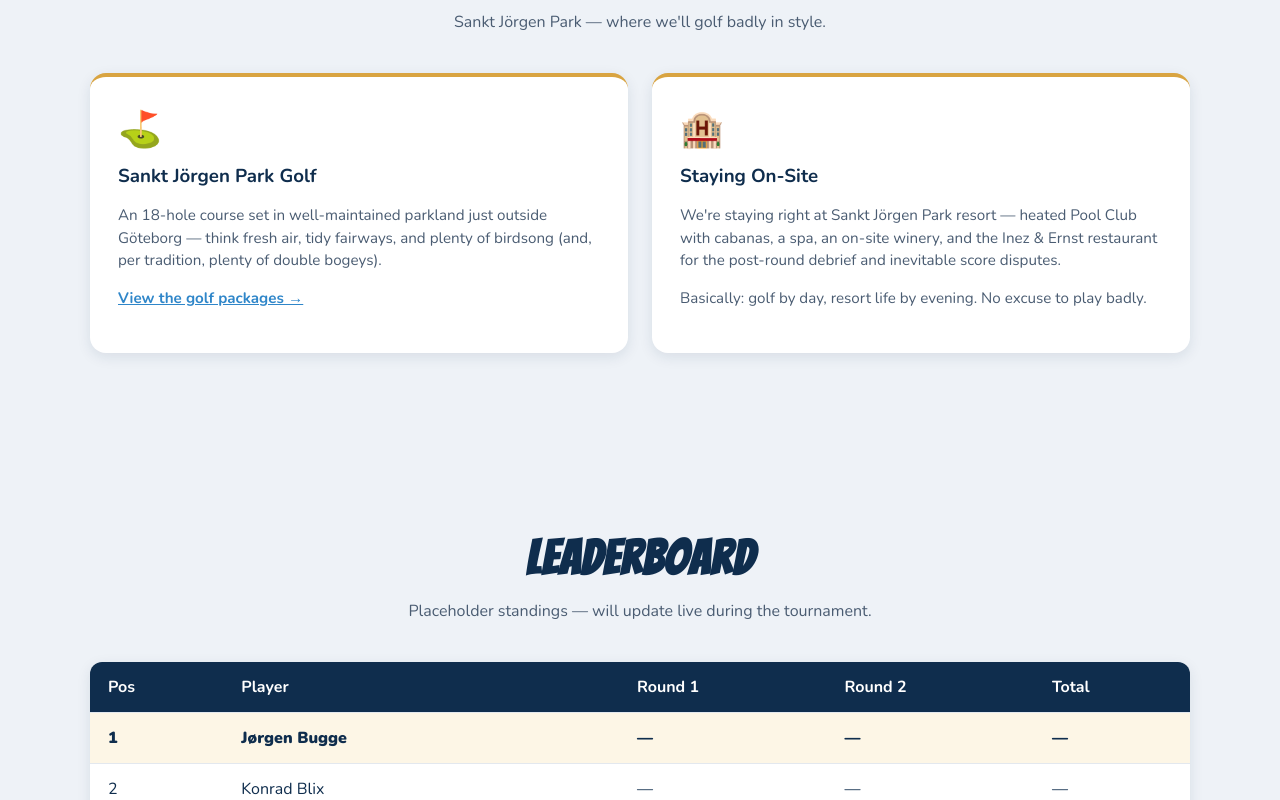
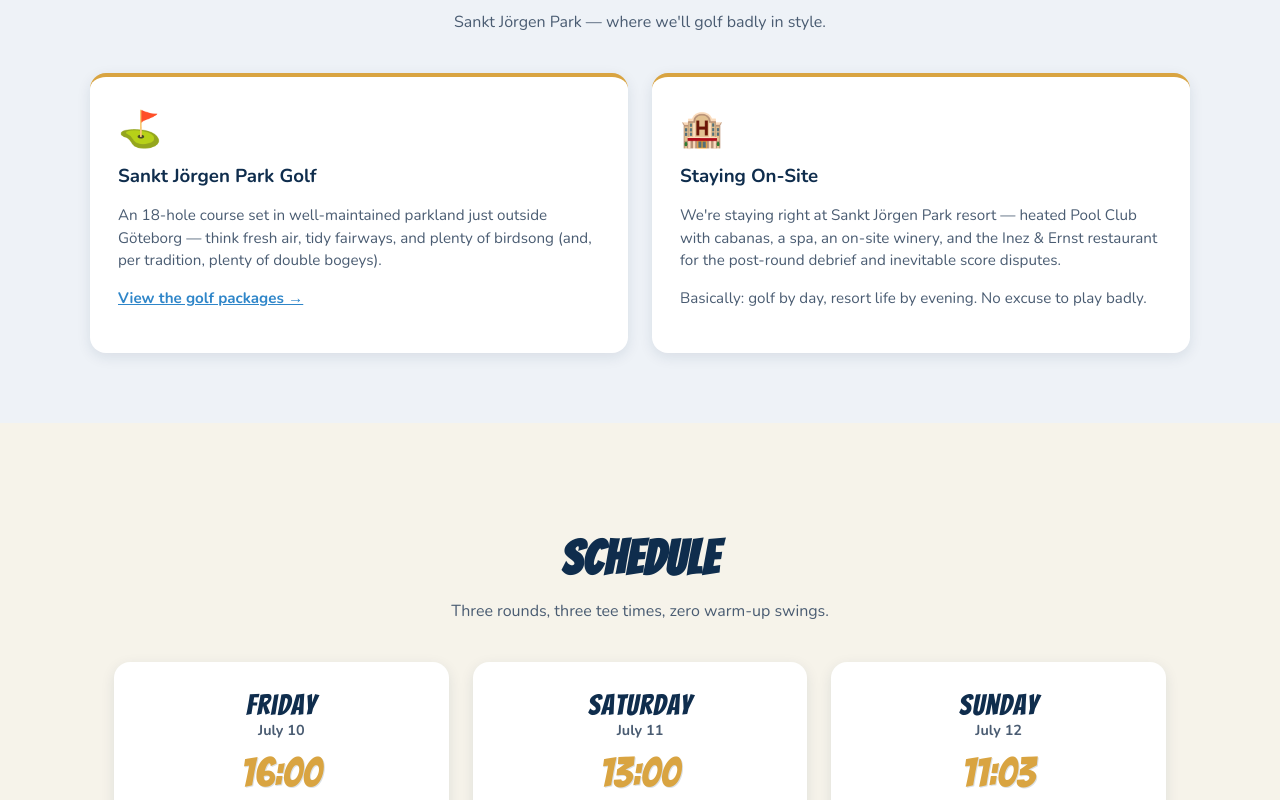
Before and after one commit to jacobjentoft/goteborg-invitational, a plain HTML site: page index.html in a window 1280 px wide. Shown: the part 2000-2800 px from the top of the page. Drawn offline with nearby package versions, Linux system fonts and the light colour scheme.

Commit message:
Add real tournament dates/tee times: countdown to Fri Jul 10 16:00, new Schedule section, 3-round leaderboard

```diff
--- a/css/style.css
+++ b/css/style.css
@@ -397,6 +397,56 @@
   font-weight: 700;
 }
 
+.schedule-grid {
+  display: grid;
+  grid-template-columns: repeat(auto-fit, minmax(220px, 1fr));
+  gap: 24px;
+}
+
+.schedule-card {
+  background: white;
+  border-radius: 16px;
+  padding: 28px 20px;
+  text-align: center;
+  box-shadow: 0 4px 14px rgba(15, 45, 77, 0.1);
+  border-bottom: 4px solid var(--blue-accent);
+  transition: transform 0.3s ease, box-shadow 0.3s ease;
+}
+
+.schedule-card:hover {
+  transform: translateY(-6px);
+  box-shadow: 0 16px 32px rgba(15, 45, 77, 0.18);
+}
+
+.schedule-day {
+  font-family: 'Bangers', cursive;
+  font-size: 1.8rem;
+  color: var(--navy);
+  letter-spacing: 1px;
+}
+
+.schedule-date {
+  font-size: 0.9rem;
+  color: var(--text-soft);
+  font-weight: 700;
+  margin-bottom: 12px;
+}
+
+.schedule-time {
+  font-family: 'Bangers', cursive;
+  font-size: 2.6rem;
+  color: var(--gold);
+  line-height: 1;
+  text-shadow: 1px 1px 0 rgba(15, 45, 77, 0.15);
+}
+
+.schedule-label {
+  margin-top: 10px;
+  font-size: 0.9rem;
+  color: var(--navy);
+  font-weight: 700;
+}
+
 .leaderboard-table {
   width: 100%;
   border-collapse: collapse;
--- a/index.html
+++ b/index.html
@@ -25,6 +25,7 @@
       <li><a href="#home">Home</a></li>
       <li><a href="#players">Players</a></li>
       <li><a href="#venue">Venue</a></li>
+      <li><a href="#schedule">Schedule</a></li>
       <li><a href="#leaderboard">Leaderboard</a></li>
     </ul>
   </nav>
@@ -34,12 +35,12 @@
     <h1 class="hero-title">Gøteborg Invitational</h1>
     <p class="hero-subtitle">7 friends. 1 trophy. Zero chill.</p>
     <div class="hero-meta">
-      <span>📅 Next Weekend</span>
+      <span>📅 July 10–12, 2026</span>
       <span>📍 Sankt Jörgen Park, Göteborg</span>
       <span>🏆 Winner takes all the bragging rights</span>
     </div>
 
-    <div class="countdown" id="countdown" data-target="2026-07-11T08:00:00">
+    <div class="countdown" id="countdown" data-target="2026-07-10T16:00:00">
       <div class="countdown-item"><span class="countdown-value" id="cd-days">00</span><span class="countdown-label">Days</span></div>
       <div class="countdown-item"><span class="countdown-value" id="cd-hours">00</span><span class="countdown-label">Hours</span></div>
       <div class="countdown-item"><span class="countdown-value" id="cd-mins">00</span><span class="countdown-label">Min</span></div>
@@ -149,6 +150,32 @@
     </div>
   </section>
 
+  <section id="schedule" class="section">
+    <h2 class="section-title reveal">Schedule</h2>
+    <p class="section-sub reveal">Three rounds, three tee times, zero warm-up swings.</p>
+
+    <div class="schedule-grid">
+      <div class="schedule-card reveal">
+        <div class="schedule-day">Friday</div>
+        <div class="schedule-date">July 10</div>
+        <div class="schedule-time">16:00</div>
+        <p class="schedule-label">Round 1 — Opening Tee-Off</p>
+      </div>
+      <div class="schedule-card reveal">
+        <div class="schedule-day">Saturday</div>
+        <div class="schedule-date">July 11</div>
+        <div class="schedule-time">13:00</div>
+        <p class="schedule-label">Round 2 — Moving Day</p>
+      </div>
+      <div class="schedule-card reveal">
+        <div class="schedule-day">Sunday</div>
+        <div class="schedule-date">July 12</div>
+        <div class="schedule-time">11:03</div>
+        <p class="schedule-label">Round 3 — Final Round (very specifically 11:03)</p>
+      </div>
+    </div>
+  </section>
+
   <section id="leaderboard" class="section alt">
     <h2 class="section-title reveal">Leaderboard</h2>
     <p class="section-sub reveal">Placeholder standings — will update live during the tournament.</p>
@@ -160,17 +187,18 @@
           <th>Player</th>
           <th>Round 1</th>
           <th>Round 2</th>
+          <th>Round 3</th>
           <th>Total</th>
         </tr>
       </thead>
       <tbody>
-        <tr><td>1</td><td>Jørgen Bugge</td><td>—</td><td>—</td><td>—</td></tr>
-        <tr><td>2</td><td>Konrad Blix</td><td>—</td><td>—</td><td>—</td></tr>
-        <tr><td>3</td><td>Adrian Kristiansen</td><td>—</td><td>—</td><td>—</td></tr>
-        <tr><td>4</td><td>Karl-Henrik Stenkjær</td><td>—</td><td>—</td><td>—</td></tr>
-        <tr><td>5</td><td>Christoffer Frantzen</td><td>—</td><td>—</td><td>—</td></tr>
-        <tr><td>6</td><td>Rudi Fozzen Holdal</td><td>—</td><td>—</td><td>—</td></tr>
-        <tr><td>7</td><td>Jacob Fæste Jentoft</td><td>—</td><td>—</td><td>—</td></tr>
+        <tr><td>1</td><td>Jørgen Bugge</td><td>—</td><td>—</td><td>—</td><td>—</td></tr>
+        <tr><td>2</td><td>Konrad Blix</td><td>—</td><td>—</td><td>—</td><td>—</td></tr>
+        <tr><td>3</td><td>Adrian Kristiansen</td><td>—</td><td>—</td><td>—</td><td>—</td></tr>
+        <tr><td>4</td><td>Karl-Henrik Stenkjær</td><td>—</td><td>—</td><td>—</td><td>—</td></tr>
+        <tr><td>5</td><td>Christoffer Frantzen</td><td>—</td><td>—</td><td>—</td><td>—</td></tr>
+        <tr><td>6</td><td>Rudi Fozzen Holdal</td><td>—</td><td>—</td><td>—</td><td>—</td></tr>
+        <tr><td>7</td><td>Jacob Fæste Jentoft</td><td>—</td><td>—</td><td>—</td><td>—</td></tr>
       </tbody>
     </table>
   </section>
```
